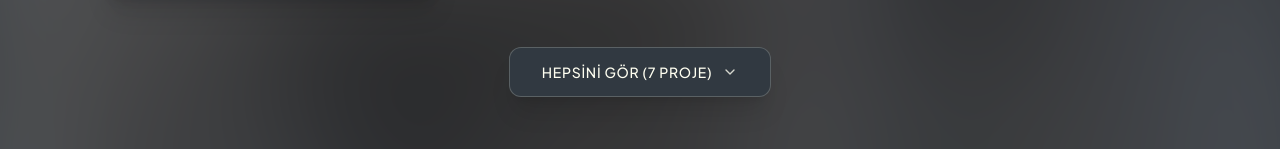
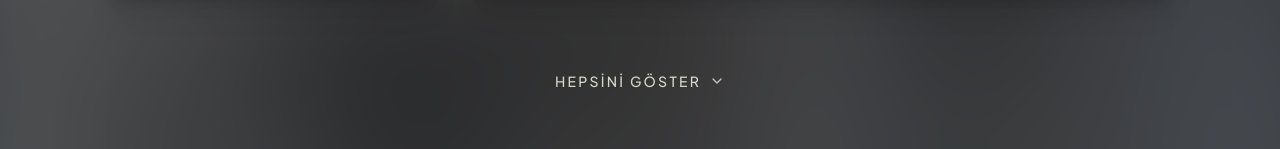
Before and after one commit to berkantcaliskan/dtweb, a React (Vite) app: page / in a window 1280 px wide. Shown: the part 2081-2230 px from the top of the page. Built offline with nearby package versions, Linux system fonts and the light colour scheme; the HTML template or start-up script is replaced by a standard one; a web font is replaced by a local one.

Commit message:
feat: show 4 standard projects including Yeni Sehir by default, make Hepsini Goster button layerless

```diff
--- a/src/components/ProjectsGrid.tsx
+++ b/src/components/ProjectsGrid.tsx
@@ -43,10 +43,10 @@ export const ProjectsGrid: React.FC<ProjectsGridProps> = ({ onSelectProject }) =
     return filteredProjects.filter((p) => p.cardSize === 'compact')
   }, [filteredProjects])
 
-  // Show first 3 projects when filter is 'all' and !showAll
+  // Show first 4 standard projects (Asel, Almina, Seaside, Yeni Şehir) by default when filter is 'all' and !showAll
   const displayedStandardProjects = useMemo(() => {
     if (selectedFilter === 'all' && !showAll) {
-      return standardProjects.slice(0, 3)
+      return standardProjects.slice(0, 4)
     }
     return standardProjects
   }, [standardProjects, selectedFilter, showAll])
@@ -261,24 +261,24 @@ export const ProjectsGrid: React.FC<ProjectsGridProps> = ({ onSelectProject }) =
           </div>
         )}
 
-        {/* "Hepsini Gör" / Expand Control */}
+        {/* "Hepsini Göster" / Expand Control (Katmansız, sadece yazı ve ok) */}
         {selectedFilter === 'all' && (
-          <div className="mt-10 sm:mt-12 flex flex-col items-center justify-center">
+          <div className="mt-12 sm:mt-16 flex flex-col items-center justify-center">
             {!showAll ? (
               <button
                 onClick={() => setShowAll(true)}
-                className="group inline-flex items-center space-x-2.5 px-8 py-3.5 rounded-xl bg-[#313941] hover:bg-[#3b4550] text-[#fffff1] border border-[#fffff1]/20 hover:border-[#fffff1]/50 font-medium text-xs sm:text-sm tracking-wider uppercase transition-all shadow-xl hover:shadow-2xl hover:-translate-y-0.5 cursor-pointer backdrop-blur-md"
+                className="group inline-flex items-center space-x-2 text-xs sm:text-sm font-medium tracking-[0.16em] uppercase text-[#fffff1]/80 hover:text-[#fffff1] transition-all cursor-pointer py-2"
               >
-                <span>Hepsini Gör ({filteredProjects.length} Proje)</span>
-                <ChevronDown size={16} className="group-hover:translate-y-0.5 transition-transform text-[#fffff1]/80" />
+                <span>Hepsini Göster</span>
+                <ChevronDown size={16} className="text-[#fffff1]/70 group-hover:text-[#fffff1] group-hover:translate-y-0.5 transition-all" />
               </button>
             ) : (
               <button
                 onClick={() => setShowAll(false)}
-                className="group inline-flex items-center space-x-2 px-6 py-3 rounded-xl bg-white/5 hover:bg-white/10 text-[#fffff1]/80 hover:text-[#fffff1] border border-[#fffff1]/15 text-xs sm:text-sm font-medium tracking-wider uppercase transition-all cursor-pointer backdrop-blur-md"
+                className="group inline-flex items-center space-x-2 text-xs sm:text-sm font-medium tracking-[0.16em] uppercase text-[#fffff1]/60 hover:text-[#fffff1] transition-all cursor-pointer py-2"
               >
                 <span>Daha Az Göster</span>
-                <ChevronUp size={15} className="group-hover:-translate-y-0.5 transition-transform" />
+                <ChevronUp size={16} className="text-[#fffff1]/50 group-hover:text-[#fffff1] group-hover:-translate-y-0.5 transition-all" />
               </button>
             )}
           </div>
```
